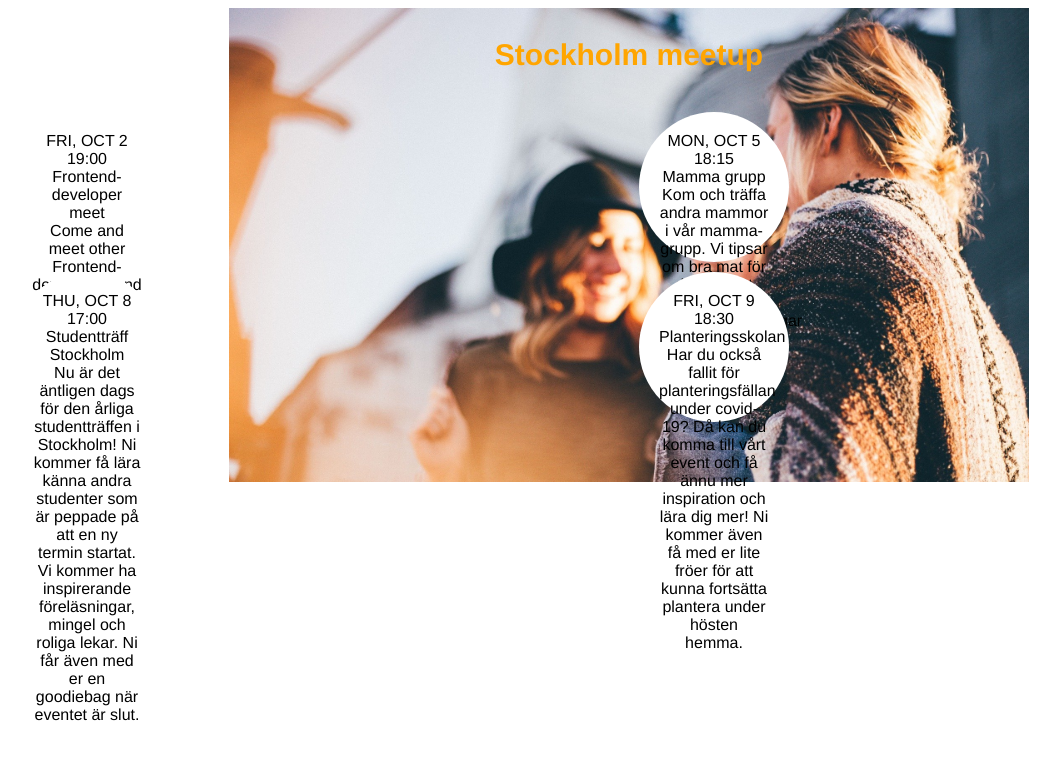
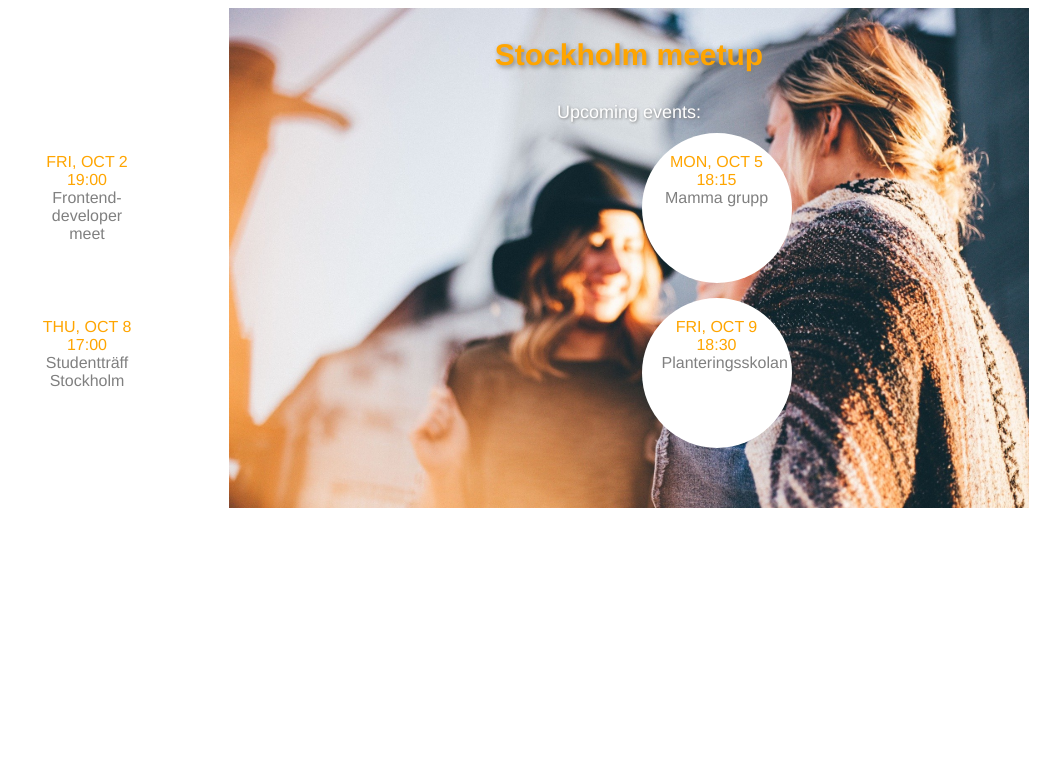
Before and after one commit to jenseneducation-Frida-Johansson/meetup-stockholm, a Vue app: page / in a window 1280 px wide. Shown: the top 760 px of the page, without its empty margins (11-1071 px from the left). Built offline with nearby package versions, Linux system fonts and the light colour scheme.

Commit message:
EventId implemented in EventPage-view

```diff
--- a/src/App.vue
+++ b/src/App.vue
@@ -27,5 +27,6 @@
   font-size: 30px;
   color: orange;
   text-decoration: none;
+  text-shadow: 2px 2px 5px grey;
 }
 </style>
--- a/src/components/EventId.vue
+++ b/src/components/EventId.vue
@@ -26,5 +26,11 @@ export default {
   padding: 20px;
   border-radius: 50%;
   margin-left: 5px;
+  color: grey;
+}
+
+.date,
+.time {
+  color: orange;
 }
 </style>
--- a/src/components/Events.vue
+++ b/src/components/Events.vue
@@ -1,14 +1,15 @@
 <template>
   <div class="events">
+    <div class="event-text">Upcoming events:</div>
     <div class="eventsContainer">
       <EventId
-        class="EventId"
+        @click.native="$router.push('/eventPage/' + event.id)"
         v-for="event in listOfEvents"
         :key="event.id"
+        :class="'event-' + event.id"
         :date="event.date"
         :time="event.time"
         :name="event.name"
-        :info="event.info"
       />
     </div>
   </div>
@@ -30,11 +31,16 @@ export default {
 .eventsContainer {
   display: grid;
   grid-template-columns: auto auto;
-  grid-gap: 10px;
+  grid-gap: 15px;
   margin: 10px;
 }
 
+.EventId:hover {
+  background-color: grey;
+}
 .event-text {
   color: white;
+  font-size: 18px;
+  text-shadow: 1px 1px 3px grey;
 }
 </style>
--- a/src/store/index.js
+++ b/src/store/index.js
@@ -44,5 +44,8 @@ export default new Vuex.Store({
     listOfEvents(state) {
       return state.listOfEvents;
     },
+    event: (state) => (id) => {
+      return state.listOfEvents.find((event) => event.id == id);
+    },
   },
 });
--- a/src/views/EventPage.vue
+++ b/src/views/EventPage.vue
@@ -1,9 +1,23 @@
 <template>
-  <div class="EventPage-container"></div>
+  <div class="EventPage-container">
+    <h2 class="date time">{{ event.date }}, {{ event.time }}</h2>
+    <h3 class="infoHead">Details about Event</h3>
+    <p class="info">{{ event.info }}</p>
+  </div>
 </template>
 
 <script>
-export default {};
+export default {
+  data() {
+    return {
+      event: [],
+    };
+  },
+
+  created() {
+    this.event = this.$store.getters.event(this.$route.params.id);
+  },
+};
 </script>
 
 <style >
```
Also changed, not shown: 1 other file (tests, documents, lock files or other folders).
